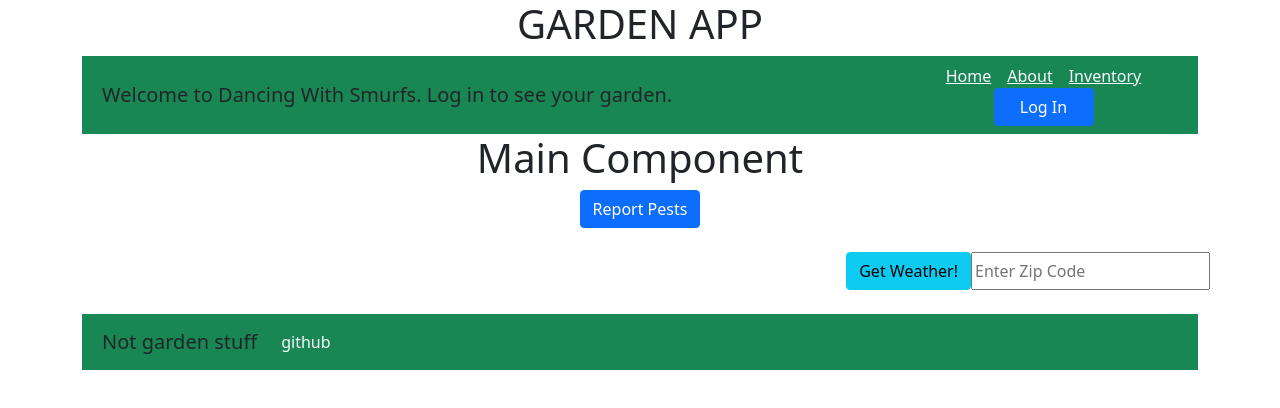
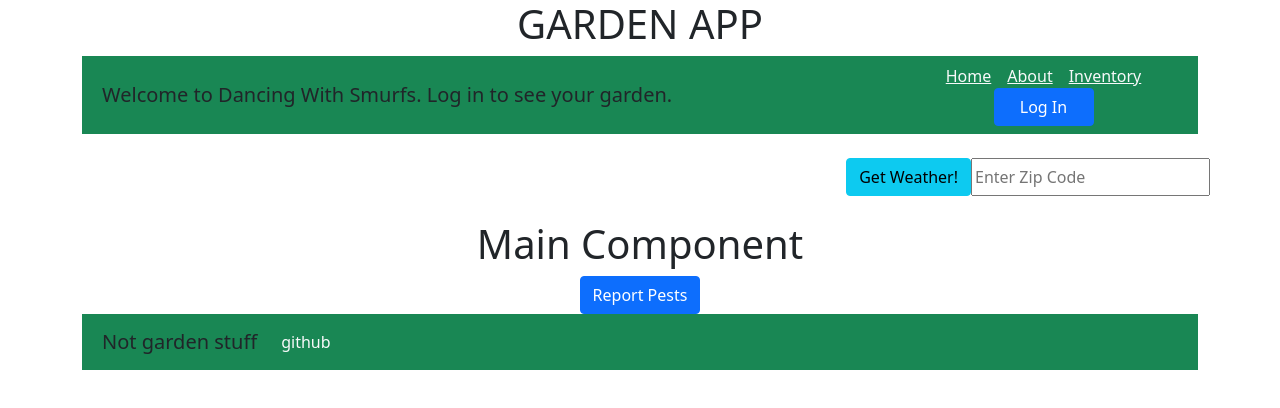
Before and after one commit to CF-301-final-project/Garden-Front-End, a React (Create React App) app: page / in a window 1280 px wide. Shown: the top 408 px of the page. Built offline with nearby package versions, Linux system fonts and the light colour scheme.

Commit message:
added weather and location data to app.js

```diff
--- a/src/App.js
+++ b/src/App.js
@@ -7,13 +7,17 @@ import AboutPage from "./Components/pages/AboutPage";
 import Container from "react-bootstrap/Container";
 import { Routes, Route } from "react-router-dom";
 import { withAuth0 } from "@auth0/auth0-react";
+import Button from 'react-bootstrap/Button';
+import axios from 'axios'
 
 class App extends React.Component {
   constructor(props) {
     super(props);
     this.state = {
       loggedIn: false,
-      user: {},
+      user: [],
+      zipCode: [],
+      weather: []
     };
   }
 
@@ -23,18 +27,44 @@ class App extends React.Component {
     }
   };
 
+  getWeather = async () => {
+    let weatherUrl = `http://localhost:3001/weather?postal_code=${this.state.zipCode}`
+    try {
+      let weatherData = await axios.get(weatherUrl)
+      let weatherObject = weatherData.data
+      this.setState({ weather: weatherObject,
+      user: this.state.user['zipCode']=this.state.zipCode })
+    }
+    catch (error) {
+      console.log(`there was an error with the weather cell: ${error}`)
+    };
+  }
+
+
   render() {
-    console.log(this.state);
+    console.log('app.js - zip: ', this.state.zipCode);
+    console.log('app.js - user ', this.state.user);
 
     return (
+      <>
+
         <Container className='text-center'>
           <Header loggedIn={this.state.loggedIn} user={this.state.user} updateUser={this.updateUser} />
+          <Container className='d-flex flex-row-reverse m-4' >
+            <input placeholder="Enter Zip Code" onChange={(event) => this.setState({ zipCode: event.target.value })}>
+            </input>
+            <Button variant="info" onClick={this.getWeather} >
+              Get Weather!
+            </Button>
+          </Container>
           <Routes>
-          <Route path='/' element={<Main loggedin={this.state.loggedIn} />} />
+            <Route path='/' element={<Main loggedin={this.state.loggedIn} weather={this.state.weather} />} />
             <Route path='/about' element={<AboutPage />} />
           </Routes>
+
           <Footer />
         </Container>
+      </>
     );
   }
 }
--- a/src/Components/Footer.js
+++ b/src/Components/Footer.js
@@ -2,7 +2,6 @@ import React from "react";
 import Navbar from "react-bootstrap/Navbar";
 import Container from "react-bootstrap/Container";
 import Nav from "react-bootstrap/Nav";
-import Button from 'react-bootstrap/Button'
 
 class Footer extends React.Component {
   render() {
--- a/src/Components/Header.js
+++ b/src/Components/Header.js
@@ -9,7 +9,7 @@ class Header extends React.Component {
     const greeting = this.props.user.name
       ? `Welcome back ${this.props.user["given_name"]}!`
       : "Welcome to Dancing With Smurfs. Log in to see your garden.";
-    console.log(this.props.user.given_name);
+    // console.log(this.props.user.given_name);
     return (
       <>
         <h1>GARDEN APP</h1>
--- a/src/Components/Main.js
+++ b/src/Components/Main.js
@@ -1,11 +1,7 @@
 import React from "react";
 import PestModal from "./Modals/PestModal";
 import PestButton from "./PestButton";
-import Container from "react-bootstrap/esm/Container";
-import Button from 'react-bootstrap/Button'
-import axios from 'axios'
 import Weather from './Weather.js'
-import WeatherButton from "./WeatherButton";
 
 class Main extends React.Component {
   constructor(props) {
@@ -13,8 +9,6 @@ class Main extends React.Component {
     this.state = {
       gardenState: {},
       showPestModal: false,
-      zipCode: [],
-      weather: []
     };
   }
 
@@ -26,34 +20,13 @@ class Main extends React.Component {
     this.setState({ showPestModal: !this.state.showPestModal });
   };
 
-  getWeather = async () => {
-    let weatherUrl = `http://localhost:3001/weather?postal_code=${this.state.zipCode}`
-
-    try {
-      let weatherData = await axios.get(weatherUrl)
-      let weatherObject = weatherData.data
-      this.setState({ weather: weatherObject })
-    }
-    catch (error) {
-      console.log(`there was an error with the weather cell: ${error}`)
-      this.setState({ errorCode: error.message })
-      this.setState({ errorAlert: true })
-
-    };
-  }
-
   render() {
-    console.log(this.state.gardenState)
     return (
       <>
         <h1>Main Component</h1>
         <PestModal showModal={this.state.showPestModal} togglePestModal={this.togglePestModal} />
         <PestButton togglePestModal={this.togglePestModal} />
-
-
-
-        <WeatherButton/>
-        <Weather weather={this.state.weather}/>
+        <Weather weather={this.props.weather} />
       </>
     );
   }
--- a/src/Components/Weather.js
+++ b/src/Components/Weather.js
@@ -1,17 +1,9 @@
 import React from 'react';
 import Accordion from 'react-bootstrap/Accordion'
 
-
 class Weather extends React.Component {
-  constructor(props) {
-    super(props);
-    this.state = {
-      limit: 5
-    };
-  }
 
   render() {
-    console.log(this.props.weather)
     return (
       <>
         {this.props.weather.slice(0, 5).map((day, idx) => (
@@ -22,9 +14,9 @@ class Weather extends React.Component {
                 <h3>{day.description}</h3>
               </Accordion.Body>
             </Accordion.Item>
-            </Accordion>
+          </Accordion>
         ))}
-          </>
+      </>
     );
   }
 }
--- a/src/Components/WeatherButton.js
+++ /dev/null
@@ -1,20 +0,0 @@
-import React from "react";
-import Button from "react-bootstrap/Button";
-import { Container } from "react-bootstrap";
-
-class WeatherButton extends React.Component {
-  render() {
-    return (
-      <>
-        <Container className='d-flex flex-row-reverse m-4' >
-          <input placeholder="Enter Zip Code" onChange={(event) => this.setState({ zipCode: event.target.value })}>
-          </input>
-          <Button variant="info" onClick={this.getWeather} >
-            Get Weather!
-          </Button>
-        </Container>
-      </>
-    );
-  }
-}
-export default WeatherButton;
```
Lines whose indentation alone changed are shown as unchanged.
